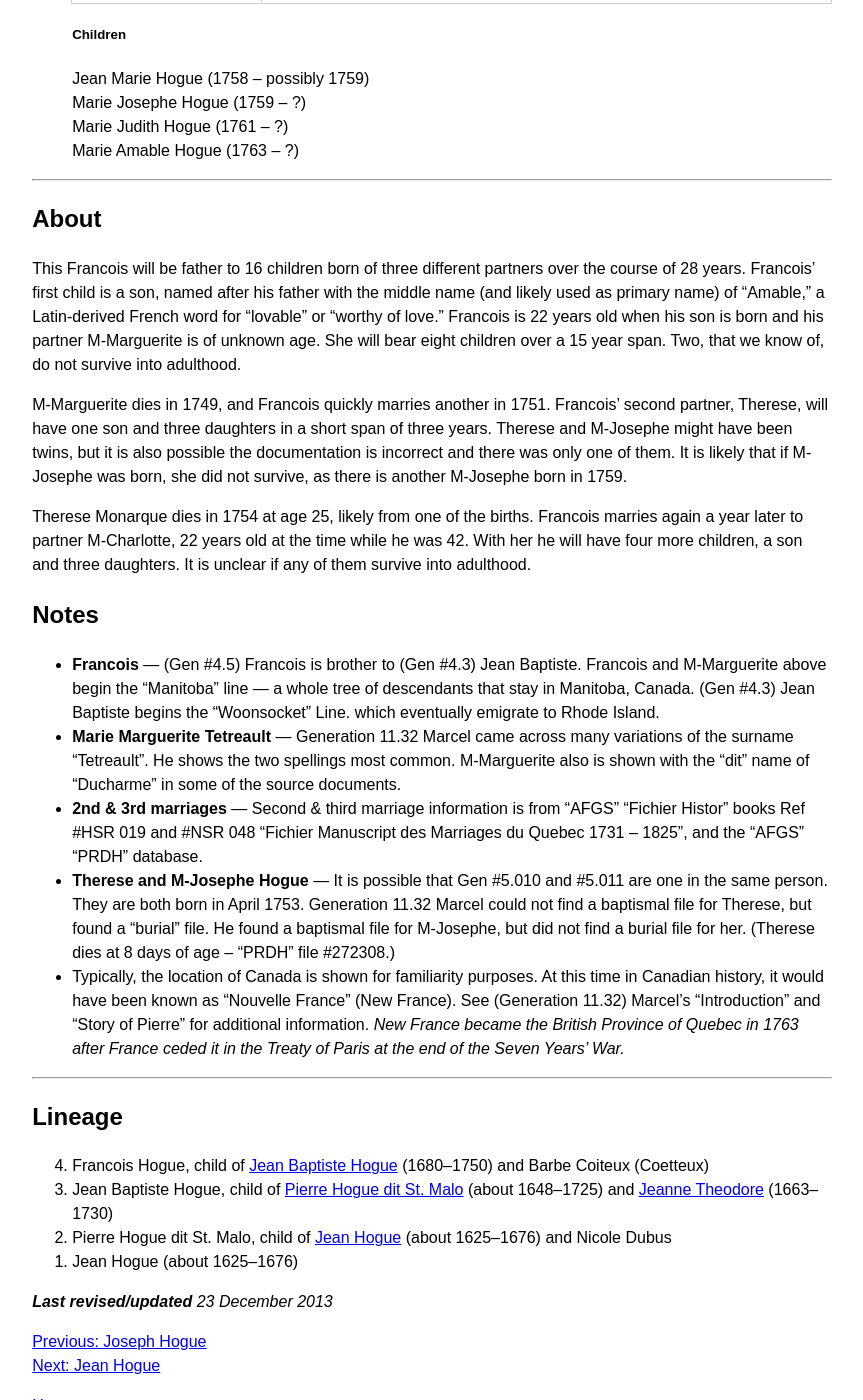
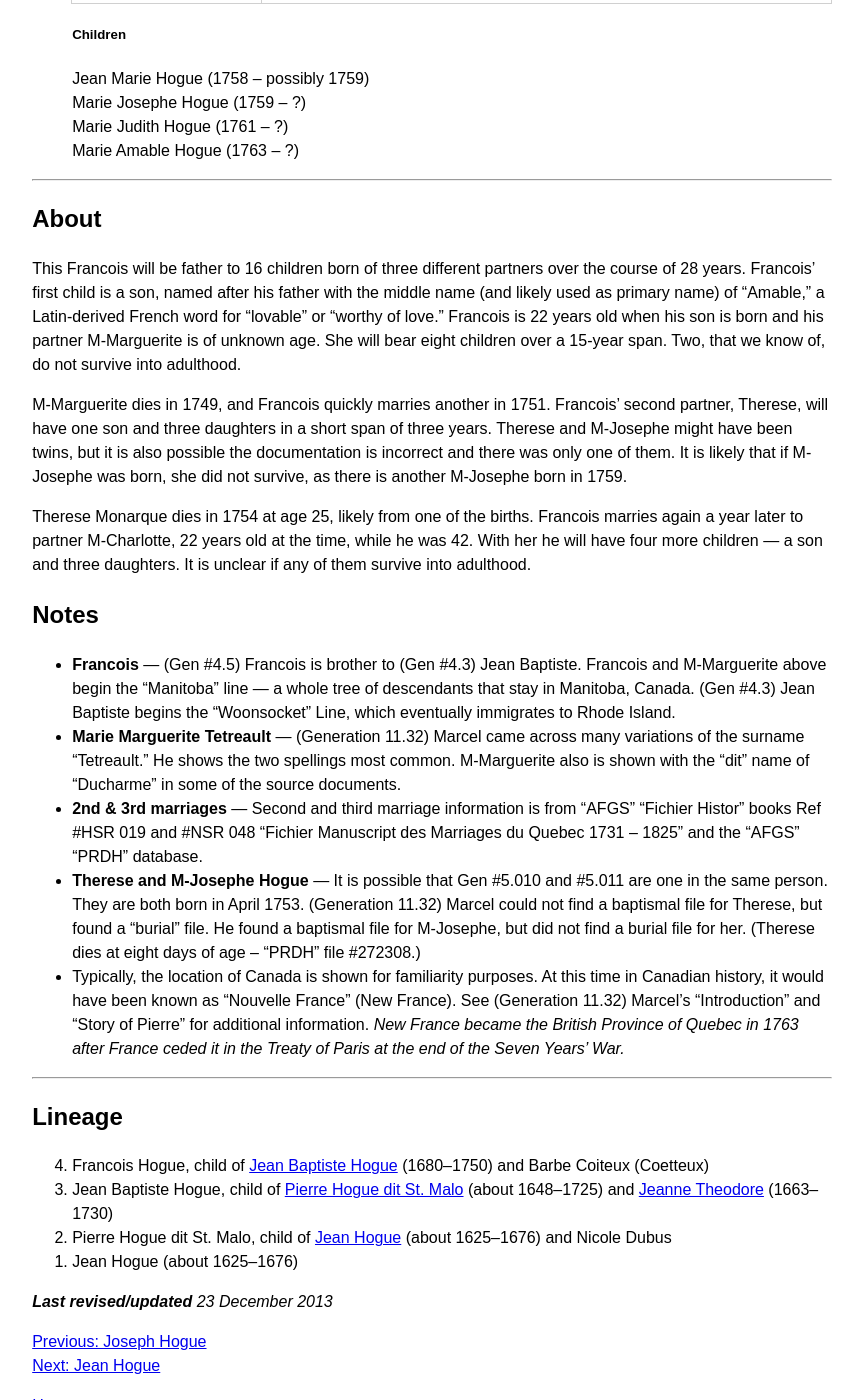
Before and after one commit to highchair/hogue-family-ancestry, a Jekyll site: the page built from _people/1713-francois-hogue.md, in a window 1280 px wide and 1400 px high, scrolled down 1514 px. Shown: the whole window, without its empty margins (19-882 px from the left). Built offline with Jekyll 4.4.1, drawn with Linux system fonts in a browser that asks for light colours.

Commit message:
Update 1713-francois-hogue.md

```diff
--- a/_people/1713-francois-hogue.md
+++ b/_people/1713-francois-hogue.md
@@ -51,17 +51,17 @@
 
 ## About
 
-This Francois will be father to 16 children born of three different partners over the course of 28 years. Francois’ first child is a son, named after his father with the middle name (and likely used as primary name) of “Amable,” a Latin-derived French word for “lovable” or “worthy of love.” Francois is 22 years old when his son is born and his partner M-Marguerite is of unknown age. She will bear eight children over a 15 year span. Two, that we know of, do not survive into adulthood.
+This Francois will be father to 16 children born of three different partners over the course of 28 years. Francois’ first child is a son, named after his father with the middle name (and likely used as primary name) of “Amable,” a Latin-derived French word for “lovable” or “worthy of love.” Francois is 22 years old when his son is born and his partner M-Marguerite is of unknown age. She will bear eight children over a 15-year span. Two, that we know of, do not survive into adulthood.
 
 M-Marguerite dies in 1749, and Francois quickly marries another in 1751. Francois’ second partner, Therese, will have one son and three daughters in a short span of three years. Therese and M-Josephe might have been twins, but it is also possible the documentation is incorrect and there was only one of them. It is likely that if M-Josephe was born, she did not survive, as there is another M-Josephe born in 1759.
 
-Therese Monarque dies in 1754 at age 25, likely from one of the births. Francois marries again a year later to partner M-Charlotte, 22 years old at the time while he was 42. With her he will have four more children, a son and three daughters. It is unclear if any of them survive into adulthood.
+Therese Monarque dies in 1754 at age 25, likely from one of the births. Francois marries again a year later to partner M-Charlotte, 22 years old at the time, while he was 42. With her he will have four more children — a son and three daughters. It is unclear if any of them survive into adulthood.
 
 
 ## Notes
 
-+ **Francois** — (Gen #4.5) Francois is brother to (Gen #4.3) Jean Baptiste. Francois and M-Marguerite above begin the “Manitoba” line — a whole tree of descendants that stay in Manitoba, Canada. (Gen #4.3) Jean Baptiste begins the “Woonsocket” Line. which eventually emigrate to Rhode Island.
-+ **Marie Marguerite Tetreault** — Generation 11.32 Marcel came across many variations of the surname “<span lang="fr">Tetreault</span>”. He shows the two spellings most common. M-Marguerite also is shown with the “<span lang="fr">dit</span>” name of “<span lang="fr">Ducharme</span>” in some of the source documents.
-+ **2nd & 3rd marriages** — Second & third marriage information is from “AFGS” “<span lang="fr">Fichier Histor</span>” books Ref #HSR 019 and #NSR 048 “<span lang="fr">Fichier Manuscript des Marriages du Quebec 1731 – 1825</span>”, and the “AFGS” “PRDH” database.
-+ **Therese and M-Josephe Hogue** — It is possible that Gen #5.010 and #5.011 are one in the same person. They are both born in April 1753. Generation 11.32 Marcel could not find a baptismal file for Therese, but found a “burial” file. He found a baptismal file for M-Josephe, but did not find a burial file for her. (Therese dies at 8 days of age – “PRDH” file #272308.)
++ **Francois** — (Gen #4.5) Francois is brother to (Gen #4.3) Jean Baptiste. Francois and M-Marguerite above begin the “Manitoba” line — a whole tree of descendants that stay in Manitoba, Canada. (Gen #4.3) Jean Baptiste begins the “Woonsocket” Line, which eventually immigrates to Rhode Island.
++ **Marie Marguerite Tetreault** — (Generation 11.32) Marcel came across many variations of the surname “<span lang="fr">Tetreault</span>.” He shows the two spellings most common. M-Marguerite also is shown with the “<span lang="fr">dit</span>” name of “<span lang="fr">Ducharme</span>” in some of the source documents.
++ **2nd & 3rd marriages** — Second and third marriage information is from “AFGS” “<span lang="fr">Fichier Histor</span>” books Ref #HSR 019 and #NSR 048 “<span lang="fr">Fichier Manuscript des Marriages du Quebec 1731 – 1825</span>” and the “AFGS” “PRDH” database.
++ **Therese and M-Josephe Hogue** — It is possible that Gen #5.010 and #5.011 are one in the same person. They are both born in April 1753. (Generation 11.32) Marcel could not find a baptismal file for Therese, but found a “burial” file. He found a baptismal file for M-Josephe, but did not find a burial file for her. (Therese dies at eight days of age – “PRDH” file #272308.)
 + Typically, the location of Canada is shown for familiarity purposes. At this time in Canadian history, it would have been known as “Nouvelle France” (New France). See (Generation 11.32) Marcel’s “Introduction” and “Story of Pierre” for additional information. _New France became the British Province of Quebec in 1763 after France ceded it in the Treaty of Paris at the end of the Seven Years’ War._
```
